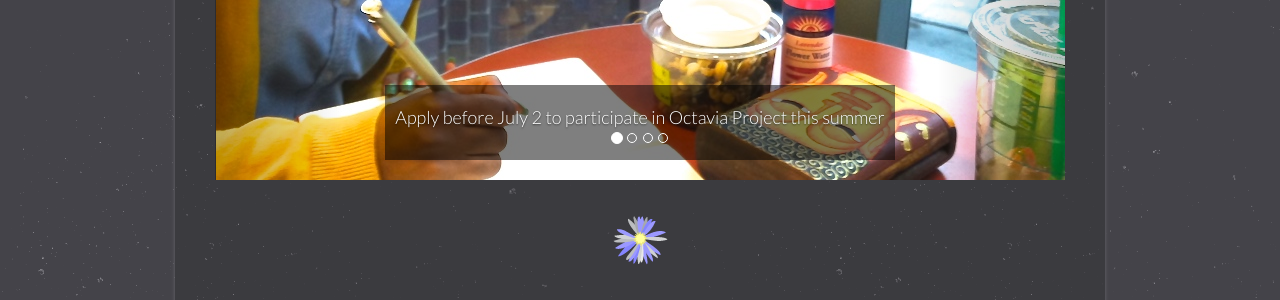
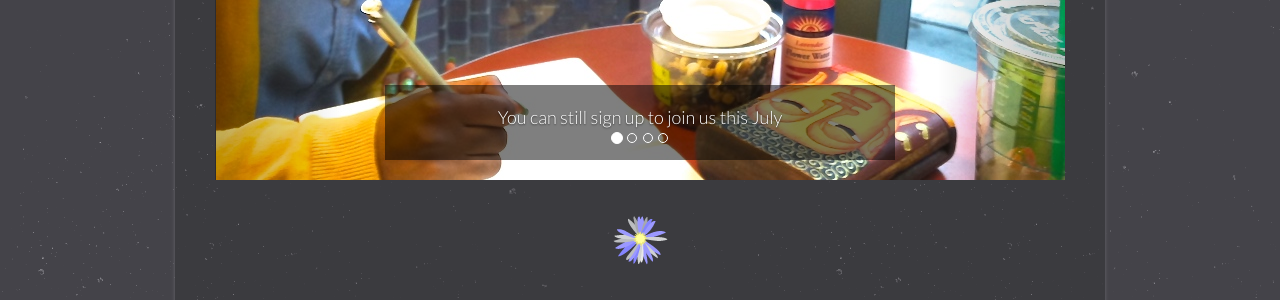
Before and after one commit to OctaviaProject/octaviaproject.github.io, a Jekyll site: the page built from index.html, in a window 1280 px wide. Shown: the part 874-1174 px from the top of the page. Built offline with Jekyll 4.4.1, drawn with Linux system fonts in a browser that asks for light colours.

Commit message:
updated Ashley pic caption

```diff
--- a/index.html
+++ b/index.html
@@ -28,7 +28,7 @@
                   <img src="{{ site.url }}/assets/img/photos/Ashley3.jpg">
             </a>
             <div class="carousel-caption">
-              Apply before July 2 to participate in Octavia Project this summer
+              You can still sign up to join us this July
             </div>
           </div>
           <div class="item">
```
